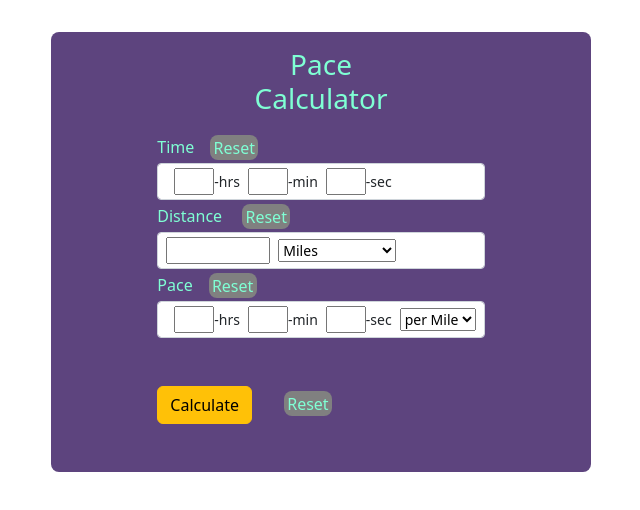
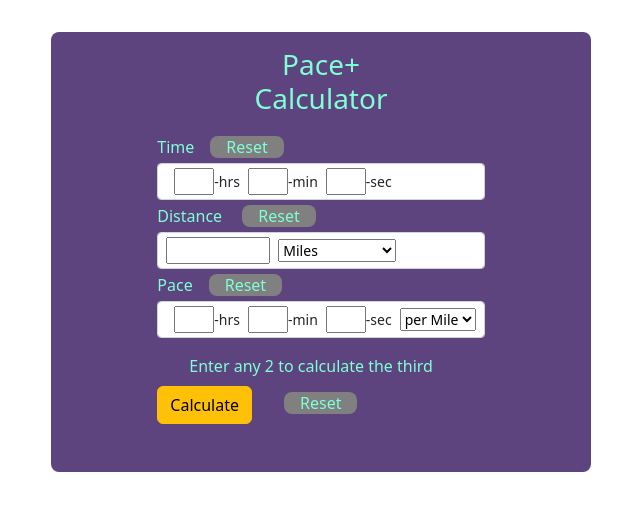
Before and after one commit to ccraddo/Pace-Calculator, an Angular app: page / in a window 1280 px wide. Shown: the top 510 px of the page, without its empty margins (319-959 px from the left). Built offline with nearby package versions, Linux system fonts and the light colour scheme.

Commit message:
UI Tweaks

```diff
--- a/src/app/pace.component.html
+++ b/src/app/pace.component.html
@@ -2,10 +2,10 @@
   <form class="form-horizontal">
     <div class="row-fluid ">
       <div class="span12 pace-calc-name">
-        <h3>Pace</h3>
+        <h3>Pace+</h3>
         <h3>Calculator</h3>
         <!-- <p class="sub-text">
-          Enter any two to calculate pace, time or distance
+          Any two to calculate the third
         </p> -->
       </div>
     </div>
@@ -52,7 +52,7 @@
         </select>
       </div>
     </div>
-    <div class="errors">
+    <div [ngClass]="validForm ? 'message' : 'errors' ">
       <ul>
         {{
         errorMessage
@@ -62,7 +62,7 @@
     <div class="row-fluid">
       <div class="span12">
         <button id="calc-pace" type="button" class="btn btn-warning" (click)="calculate()">
-          Calculate {{ calcType }}
+          Calculate
         </button>
         <span id="calc-reset" class="calculate-reset"><a (click)="reset()">Reset</a></span>
       </div>
--- a/src/app/pace.component.ts
+++ b/src/app/pace.component.ts
@@ -21,14 +21,10 @@ export class PaceComponent implements OnInit {
   public paceSeconds: number = null;
   public paceType: string = 'miles';
 
-  // General vars
-  public errorMessage = '';
-  public calcType: string = '';
-
   // Constants
   HRS = 60 * 60; // sec in an hour
   MINS = 60; // sec in a minute
-
+  MESSAGE = "Enter any 2 to calculate the third"
   SEPARATOR = '------------------';
   DISTANCE_OPTIONS = [
     'Kilometers',
@@ -47,6 +43,12 @@ export class PaceComponent implements OnInit {
   METRIC_KM = ['Kilometers', '5k', '10k'];
 
   US_MILES = ['Miles', '5miles', '8miles', 'Marathon', 'Half Marathon'];
+
+
+  // General vars
+  public errorMessage = this.MESSAGE;
+  public calcType: string = '';
+  public validForm = true;
 
   constructor() { }
 
@@ -227,7 +229,8 @@ export class PaceComponent implements OnInit {
 
   resetOther() {
     this.calcType = '';
-    this.errorMessage = '';
+    this.errorMessage = this.MESSAGE;
+    this.validForm = true;
   }
 
   validInput(): boolean {
@@ -253,16 +256,19 @@ export class PaceComponent implements OnInit {
       (!hasDist && hasPace && !hasTime) || // only pace
       (!hasDist && !hasPace && hasTime) // only time
     ) {
-      this.errorMessage = 'Enter any 2 to calculate the third';
+      this.errorMessage = this.MESSAGE;
+      this.validForm = false;
       return false;
     }
 
     if (hasDist && hasTime && hasPace) {
       this.errorMessage = 'Enter only 2 of distance, time or pace';
+      this.validForm = false;
       return false;
     }
 
-    this.errorMessage = '';
+    this.errorMessage = this.MESSAGE;
+    this.validForm = true;
     return true;
   }
 
--- a/src/styles.css
+++ b/src/styles.css
@@ -3,7 +3,7 @@
 :root {
   --container-bg: #5d447e;
   --font-color: aquamarine;
-  --error-color: red;
+  --error-color:  rgb(253, 103, 103);
   --hover-color: grey;
   box-sizing: border-box;
 }
@@ -35,15 +35,22 @@ margin-bottom: 0;
   margin-left: 0.5rem;
 }
 
-#calc-pace:hover,
+#time-reset:hover,
+#dist-reset:hover,
+#pace-reset:hover,
 #calc-reset:hover {
   cursor: pointer;
-  color: rgb(255, 0, 0);
+  color: rgb(253, 103, 103);
 }
 
 .errors {
   margin-top: 1rem;
   color: var(--error-color);
+  height: 2rem;
+}
+.message {
+  margin-top: 1rem;
+  color: var(--font-color);
   height: 2rem;
 }
 
@@ -65,7 +72,8 @@ margin-bottom: 0;
 #dist-reset,
 #pace-reset {
   background-color: var(--hover-color);
-  padding: 0.1rem 0.2rem;
+  padding-left: 1rem;
+  padding-right: 1rem;
   border-radius: 0.5rem;
 }
 
@@ -75,7 +83,7 @@ margin-bottom: 0;
 
 .pace-calc-name {
   margin-top: 1rem;
- margin-bottom: 1rem;
+  margin-bottom: 1rem;
   line-height: 1rem;
   text-align: center;
 }
```
